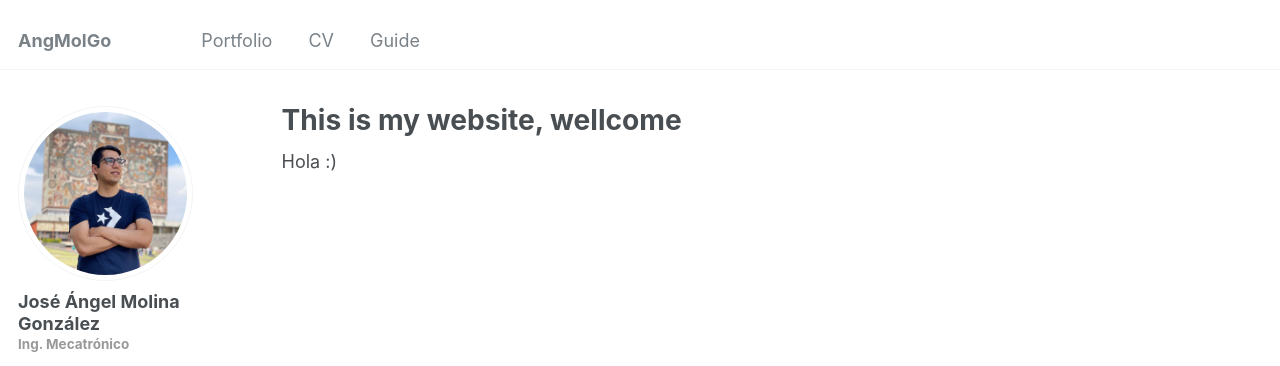
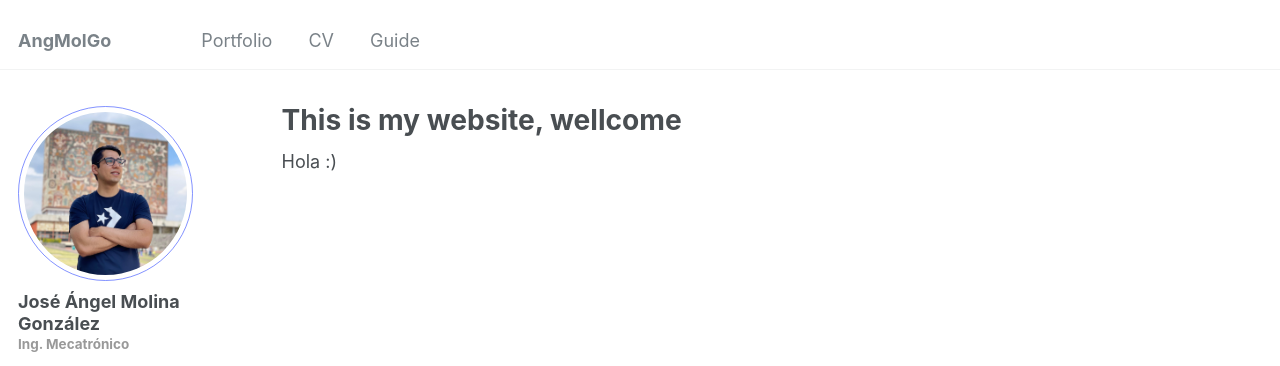
Before and after one commit to AngMolGo/angmolgo.github.io, a Jekyll site: the page built from _pages/about.md, in a window 1280 px wide. Shown: the top 366 px of the page. Built offline with Jekyll 4.4.1, drawn with Linux system fonts in a browser that asks for light colours.

Commit message:
change color profile img

```diff
--- a/_sass/_sidebar.scss
+++ b/_sass/_sidebar.scss
@@ -95,7 +95,8 @@
 
     @include breakpoint($large) {
       padding: 5px;
-      border: 1px solid $border-color;
+      border: 1px solid #455bffa9;
+      //border: 1px solid $border-color;
     }
   }
 }
```
